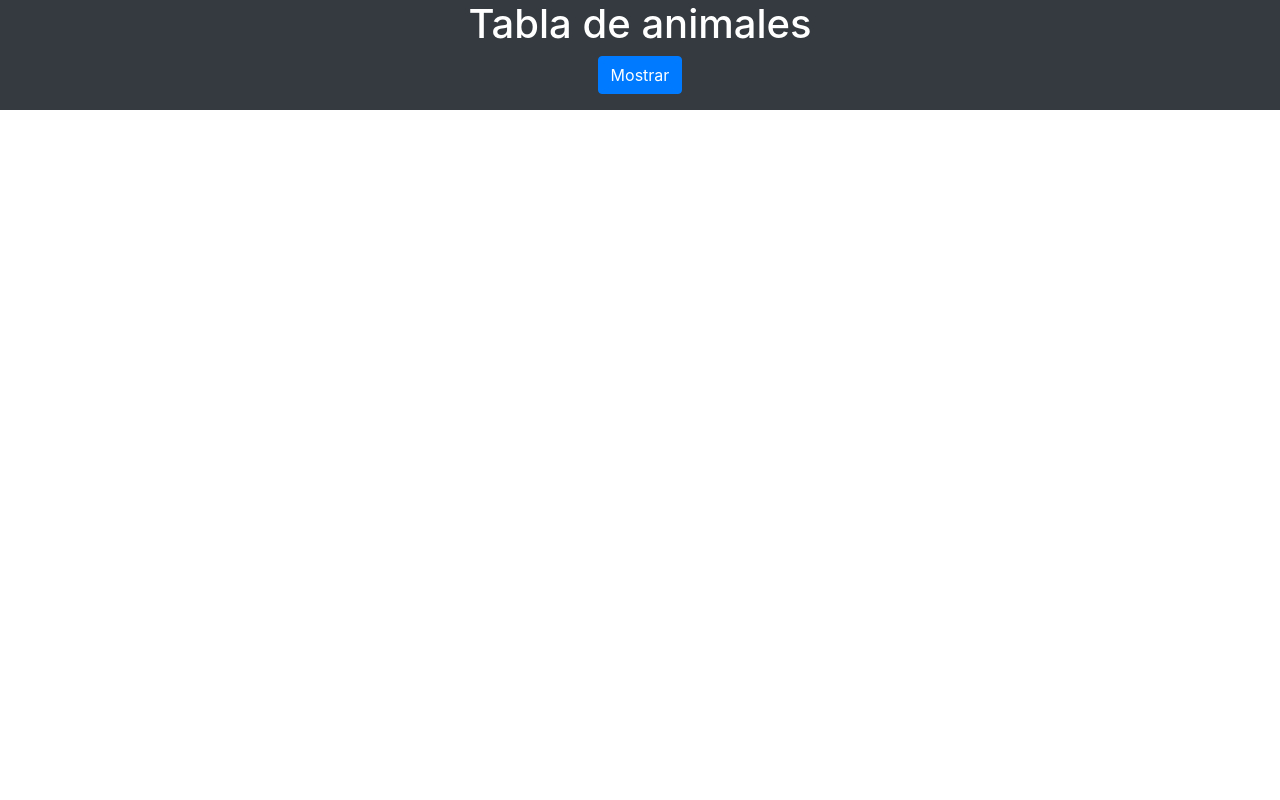
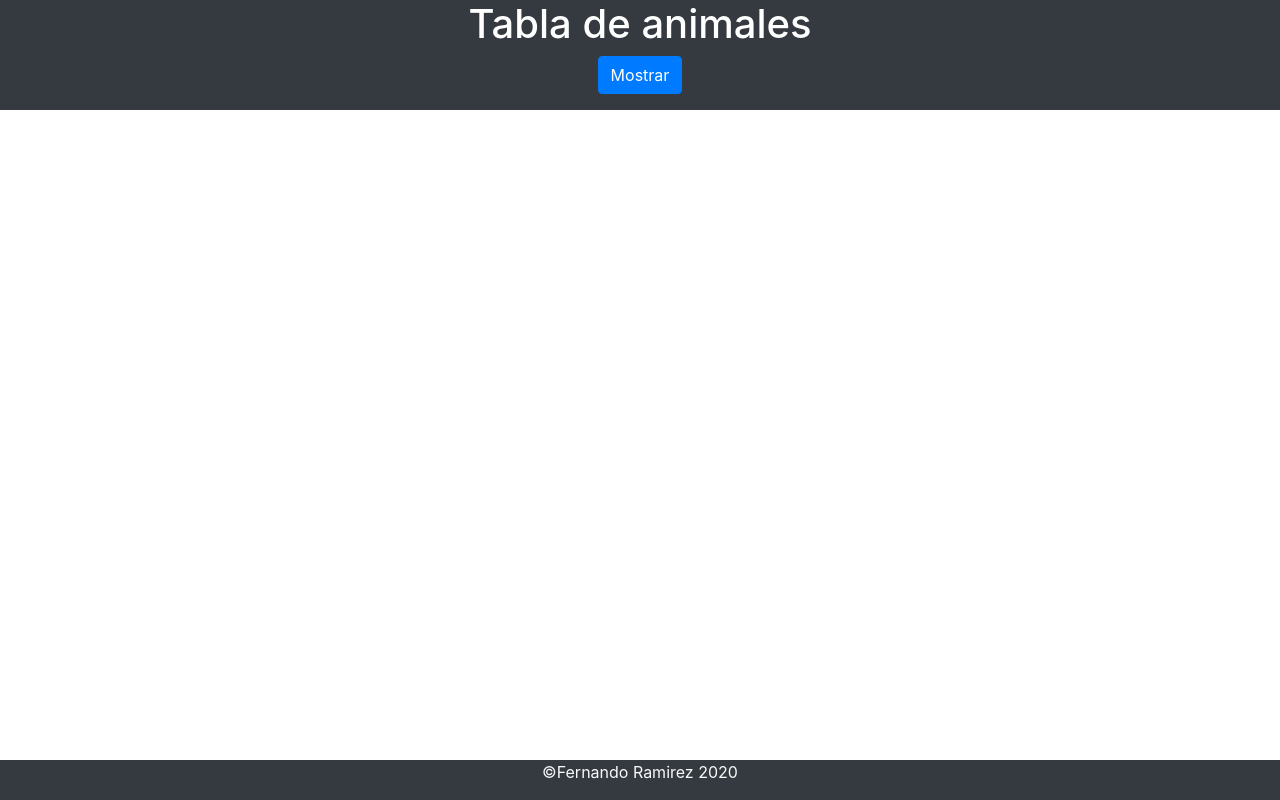
Before and after one commit to ferjavi40/tabla-angular40, an Angular app: page / in a window 1280 px wide. Built offline with nearby package versions, Linux system fonts and the light colour scheme.

Commit message:
todo funciona bien con footer

```diff
--- a/src/app/animal/animal.component.html
+++ /dev/null
@@ -1 +0,0 @@
-<p>animal works!</p>
--- a/src/app/animal/animal.component.ts
+++ /dev/null
@@ -1,15 +0,0 @@
-import { Component, OnInit } from '@angular/core';
-
-@Component({
-  selector: 'app-animal',
-  templateUrl: './animal.component.html',
-  styleUrls: ['./animal.component.css']
-})
-export class AnimalComponent implements OnInit {
-
-  constructor() { }
-
-  ngOnInit(): void {
-  }
-
-}
--- a/src/app/app.component.html
+++ b/src/app/app.component.html
@@ -37,3 +37,6 @@
 
     </div>
 </div>
+
+
+<app-footer></app-footer>
--- a/src/app/app.module.ts
+++ b/src/app/app.module.ts
@@ -3,13 +3,13 @@ import { NgModule } from '@angular/core';
 
 import { AppComponent } from './app.component';
 import { NgbModule } from '@ng-bootstrap/ng-bootstrap';
-import { AnimalComponent } from './animal/animal.component';
+import { FooterComponent } from './footer/footer.component';
 
 
 @NgModule({
   declarations: [
     AppComponent,
-    AnimalComponent
+    FooterComponent
 
   ],
   imports: [
--- /dev/null
+++ b/src/app/footer/footer.component.html
@@ -0,0 +1,3 @@
+<footer class="bg-dark text-light text-center fixed-bottom">
+    <p>&copy;Fernando Ramirez {{fecha}} </p>
+</footer>
--- /dev/null
+++ b/src/app/footer/footer.component.ts
@@ -0,0 +1,17 @@
+import { Component, OnInit } from '@angular/core';
+
+@Component({
+  selector: 'app-footer',
+  templateUrl: './footer.component.html',
+  styleUrls: ['./footer.component.css']
+})
+export class FooterComponent implements OnInit {
+  fecha:number;
+  constructor() {
+    this.fecha=new Date().getFullYear();
+   }
+
+  ngOnInit(): void {
+  }
+
+}
```
Also changed, not shown: src/app/footer/footer.component.css (added), 1 other file (tests, documents, lock files or other folders).
